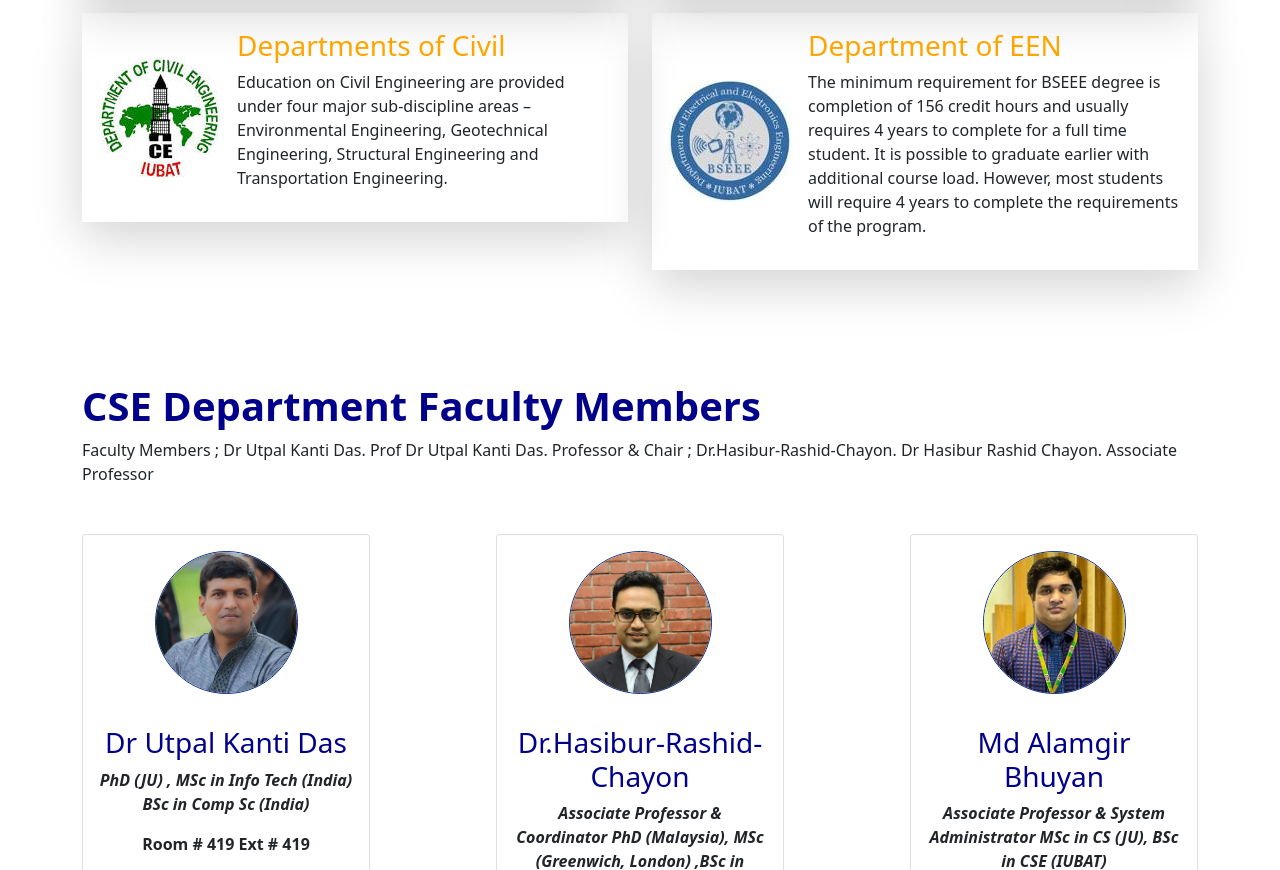
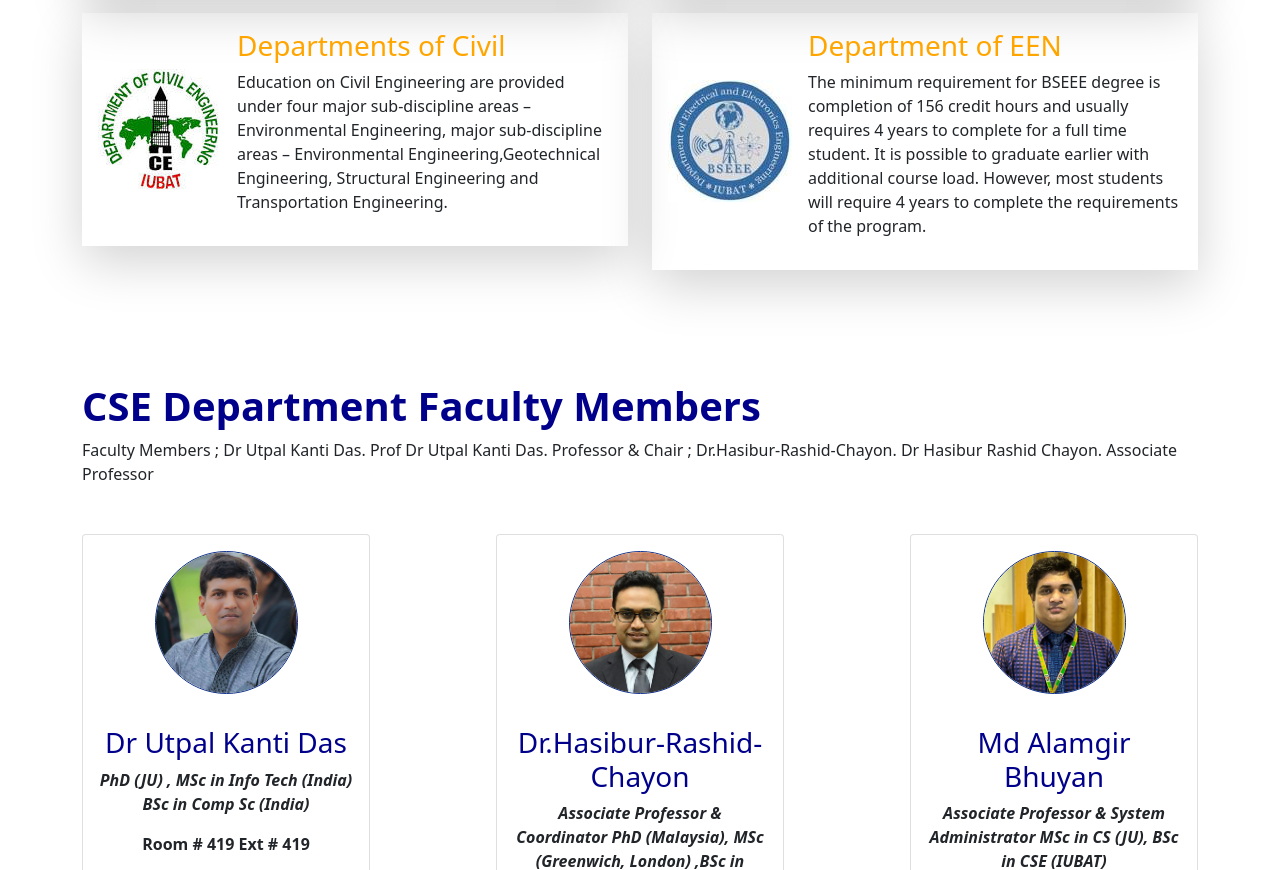
Before and after one commit to sakib21103090/iubat-use-bootstrap, a plain HTML site: page navbar-own.html in a window 1280 px wide. Shown: the part 1864-2734 px from the top of the page. Drawn offline with Linux system fonts and the light colour scheme.

Commit message:
add text

```diff
--- a/navbar-own.html
+++ b/navbar-own.html
@@ -143,7 +143,7 @@
                         <img  src="image/logoiubat/download (3).jpg" alt="">
                         <div class="ms-3">
                             <h3 class="text-secondary">Departments of Civil</h3>
-                            <p>Education on Civil Engineering are provided under four major sub-discipline areas – Environmental Engineering, Geotechnical Engineering, Structural Engineering and Transportation Engineering.</p>
+                            <p>Education on Civil Engineering are provided under four major sub-discipline areas – Environmental Engineering, major sub-discipline areas – Environmental Engineering,Geotechnical Engineering, Structural Engineering and Transportation Engineering.</p>
                         </div>
                     </div>
                 </div>
```
